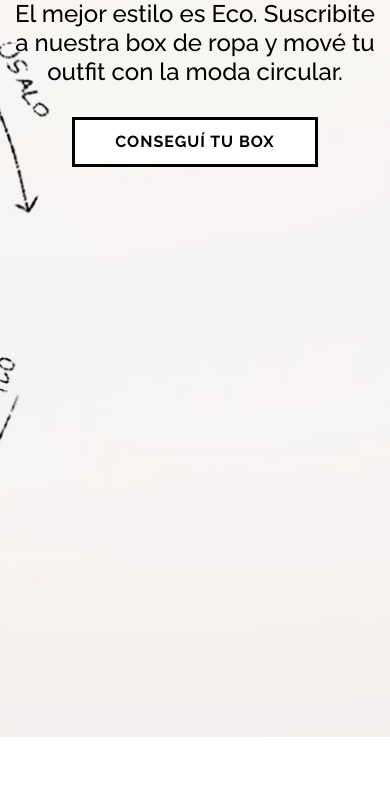
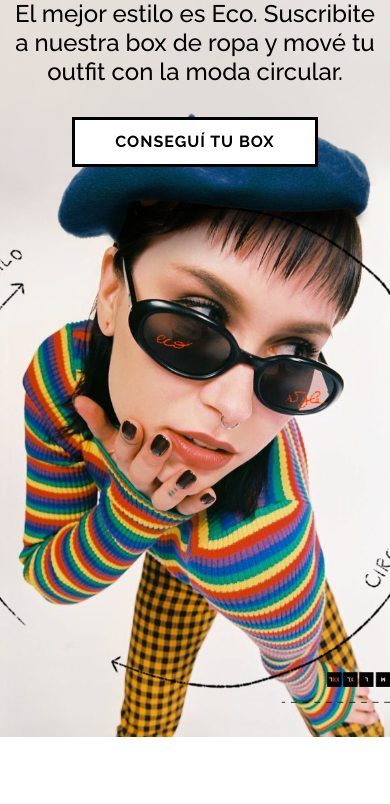
Before and after one commit to florcorte/ecostyle-florcorte, a plain HTML site: page index.html in a window 390 px wide. Shown: the part 203-1007 px from the top of the page. Drawn offline with Linux system fonts and the light colour scheme.

Commit message:
a ver si toma el hero con cambios
a ver si toma el hero con cambios

```diff
--- a/assets/css/style.css
+++ b/assets/css/style.css
@@ -573,7 +573,7 @@ section {
     width: 100%;
     height: 100vh;
     padding: 200px 0px 355px 0px;
-    background: url(../img/home/hero\ con\ otra\ altura.png) top center no-repeat;
+    background: url(../img/home/hero\ mobile.png) top center no-repeat;
     background-size: cover;
   }
 
```
